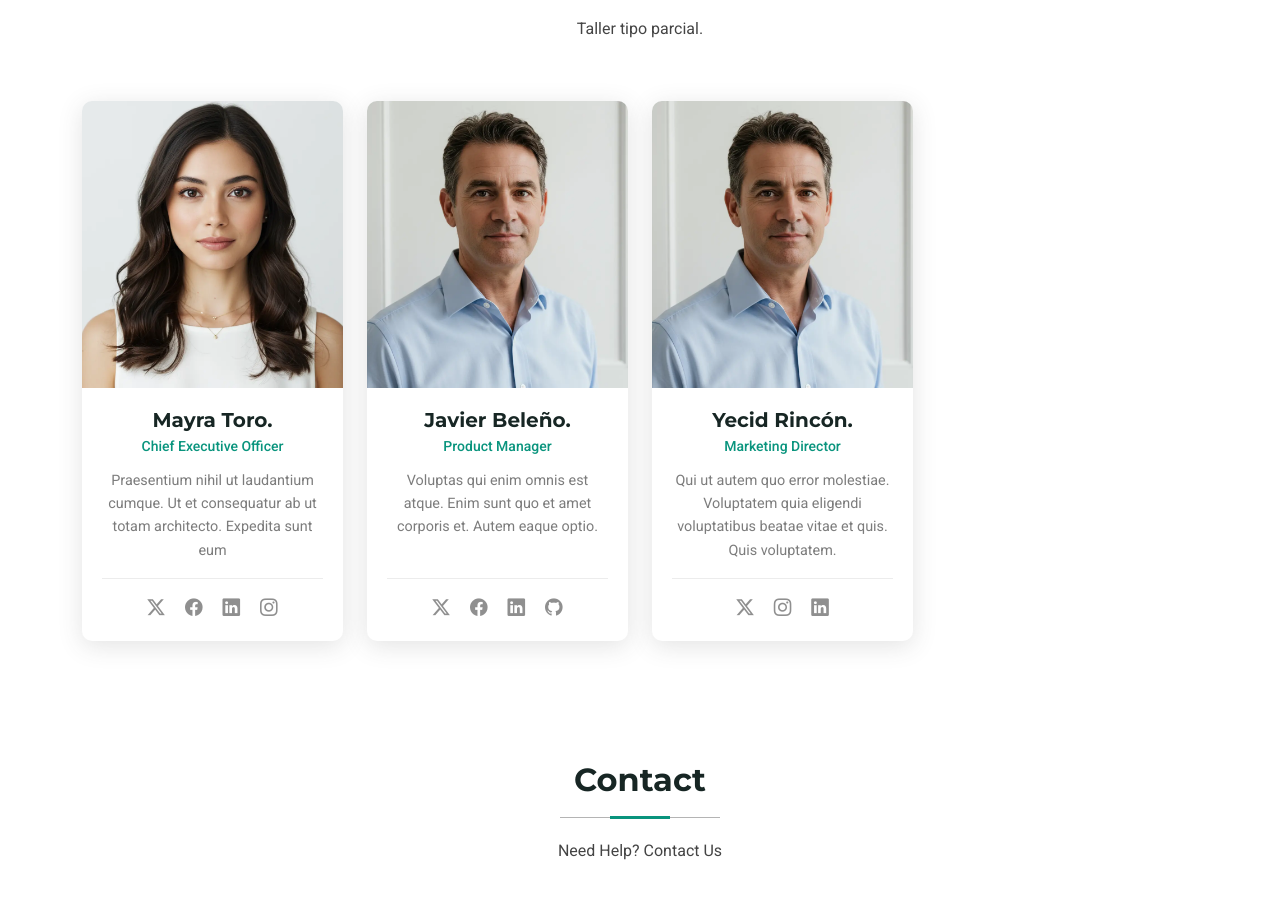
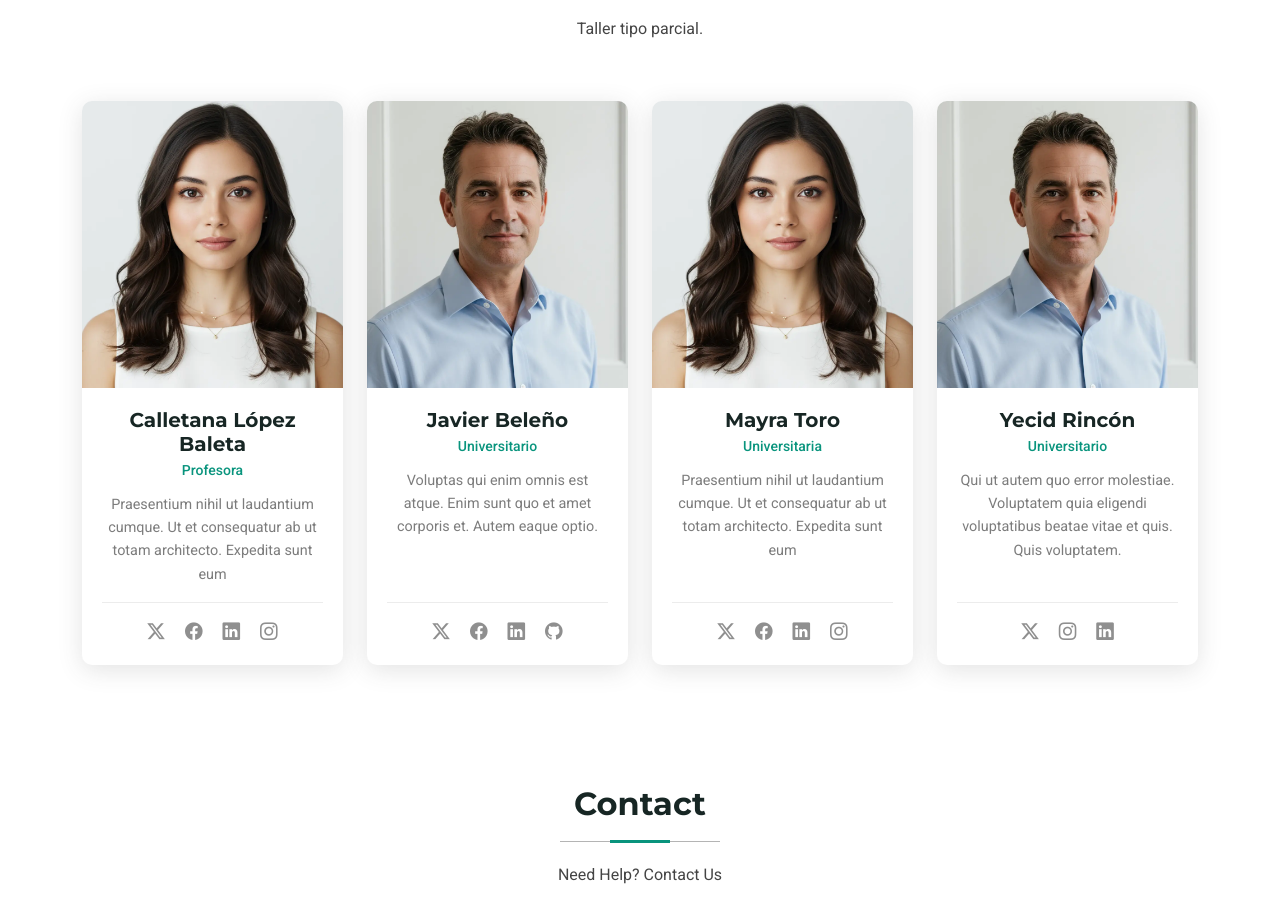
Before and after one commit to ByJabi/TallerTipoParcial2, a plain HTML site: page index.html in a window 1280 px wide. Shown: the part 1198-2096 px from the top of the page. Drawn offline with nearby package versions, Linux system fonts and the light colour scheme.

Commit message:
Actualización 10/20/25

```diff
--- a/index.html
+++ b/index.html
@@ -182,8 +182,8 @@
                 <img src="assets/img/person/person-f-1.webp" class="img-fluid" alt="Team Member">
               </div>
               <div class="member-content">
-                <h4 class="member-name">Mayra Toro.</h4>
-                <span class="member-role">Chief Executive Officer</span>
+                <h4 class="member-name">Calletana López Baleta</h4>
+                <span class="member-role">Profesora</span>
                 <p class="member-bio">Praesentium nihil ut laudantium cumque. Ut et consequatur ab ut totam architecto. Expedita sunt eum</p>
                 <div class="member-socials">
                   <a href="#"><i class="bi bi-twitter-x"></i></a>
@@ -201,14 +201,32 @@
                 <img src="assets/img/person/person-m-2.webp" class="img-fluid" alt="Team Member">
               </div>
               <div class="member-content">
-                <h4 class="member-name">Javier Beleño.</h4>
-                <span class="member-role">Product Manager</span>
+                <h4 class="member-name">Javier Beleño</h4>
+                <span class="member-role">Universitario</span>
                 <p class="member-bio">Voluptas qui enim omnis est atque. Enim sunt quo et amet corporis et. Autem eaque optio.</p>
                 <div class="member-socials">
                   <a href="#"><i class="bi bi-twitter-x"></i></a>
                   <a href="#"><i class="bi bi-facebook"></i></a>
                   <a href="#"><i class="bi bi-linkedin"></i></a>
                   <a href="#"><i class="bi bi-github"></i></a>
+                </div>
+              </div>
+            </div>
+          </div><!-- End Team Member -->
+          <div class="col-lg-3 col-md-6" data-aos="fade-up" data-aos-delay="100">
+            <div class="member-card">
+              <div class="member-image-wrapper">
+                <img src="assets/img/person/person-f-1.webp" class="img-fluid" alt="Team Member">
+              </div>
+              <div class="member-content">
+                <h4 class="member-name">Mayra Toro</h4>
+                <span class="member-role">Universitaria</span>
+                <p class="member-bio">Praesentium nihil ut laudantium cumque. Ut et consequatur ab ut totam architecto. Expedita sunt eum</p>
+                <div class="member-socials">
+                  <a href="#"><i class="bi bi-twitter-x"></i></a>
+                  <a href="#"><i class="bi bi-facebook"></i></a>
+                  <a href="#"><i class="bi bi-linkedin"></i></a>
+                  <a href="#"><i class="bi bi-instagram"></i></a>
                 </div>
               </div>
             </div>
@@ -220,8 +238,8 @@
                 <img src="assets/img/person/person-m-2.webp" class="img-fluid" alt="Team Member">
               </div>
               <div class="member-content">
-                <h4 class="member-name">Yecid Rincón.</h4>
-                <span class="member-role">Marketing Director</span>
+                <h4 class="member-name">Yecid Rincón</h4>
+                <span class="member-role">Universitario</span>
                 <p class="member-bio">Qui ut autem quo error molestiae. Voluptatem quia eligendi voluptatibus beatae vitae et quis. Quis voluptatem.</p>
                 <div class="member-socials">
                   <a href="#"><i class="bi bi-twitter-x"></i></a>
```
